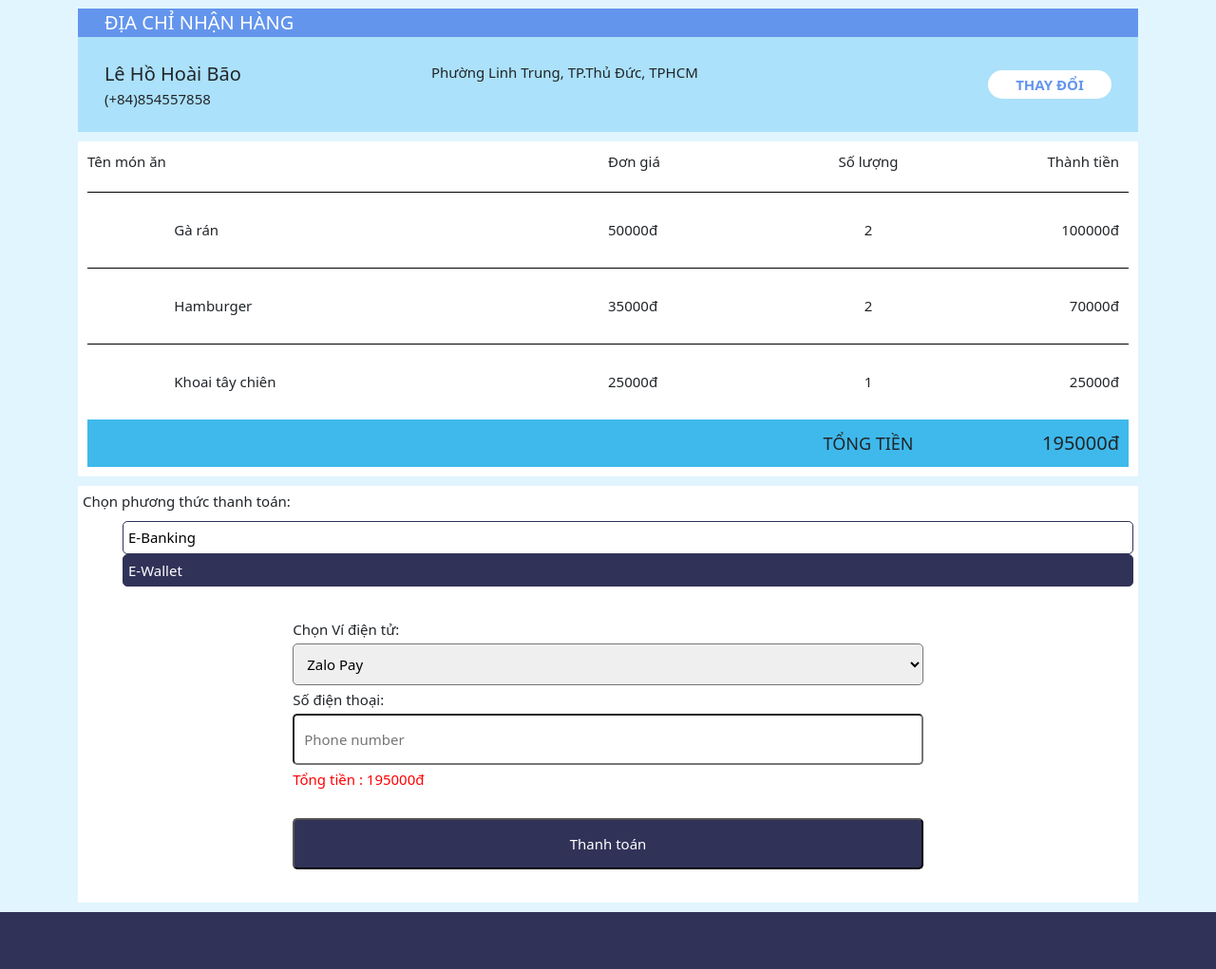
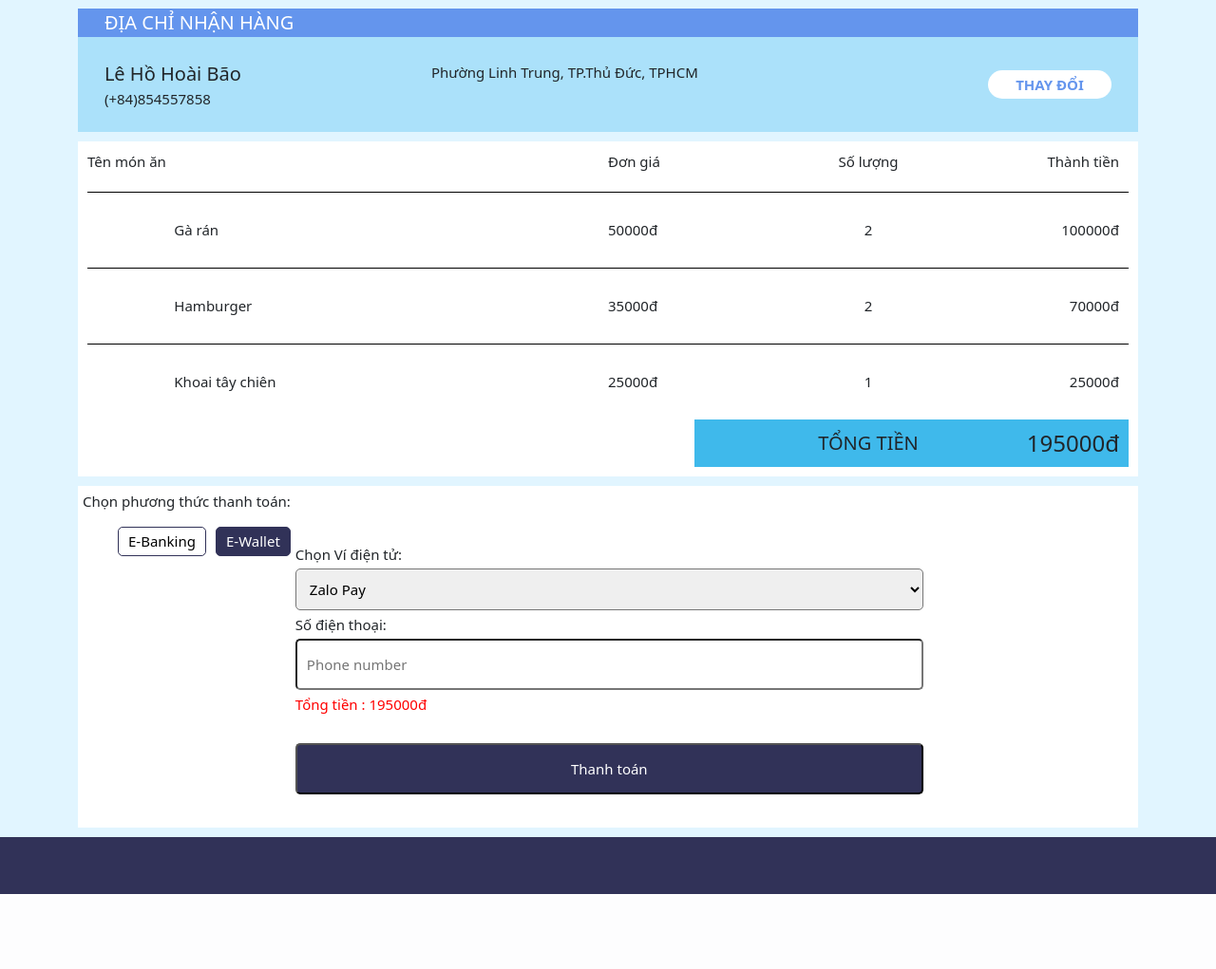
Before and after one commit to khanhtran01/Restaurant_System, a PHP site: template mvc/views/payment.html in a window 1280 px wide. Shown: the part 51-1072 px from the top of the page at 95% size. After the commit the page ends 993 px from the top, so only its background shows below. Run offline with PHP 8.4, Linux system fonts and the light colour scheme; the template is opened without the code that fills it, so the values that code supplies are empty.

Commit message:
Revert "fix payment"
This reverts commit 18b22dbed163cdba9f943169886a2d90ffb6149e.

```diff
--- a/assets/css/payment.css
+++ b/assets/css/payment.css
@@ -1,7 +1,7 @@
-* {
+/* * {
     margin: 0px;
     padding: 0px;
-}
+} */
 
 .__payment-view {
     --main--color :rgba(49,50,88,255);
@@ -13,20 +13,13 @@
     --bs-gutter-x: 0rem !important;
 }
 
-.product-img {
-    display: none;
-}
-
-.header
+/* .header
 {
-    position: fixed;
-    width: 100%;
-    top: 0;
-}
+    margin-bottom: 10px;
+} */
 
 .full-content
 {
-    margin-top: 50px;
     padding: 10px 0;
     background-color: #e1f5ff;
 }
@@ -119,6 +112,7 @@
 
 .product-list
 {
+    /* height: 200px; */
     background-color: white;
     margin: 10px 0;
     padding: 10px 10px;
@@ -158,8 +152,8 @@
 
 .__box-img
 {
-    width: 30px;
-    height: 30px;
+    width: 85px;
+    height: 65px;
 }
 
 .total
@@ -169,17 +163,22 @@
     justify-content: end;
 }
 
+.total-blank1
+{
+    background-color: white;
+}
+
 .total-text
 {
     line-height: 50px;
     text-align: center;
-    font-size: 18px;
+    font-size: 20px;
 }
 
 .total-num
 {
     line-height: 50px;
-    font-size: 20px;
+    font-size: 24px;
     text-align: right;
     padding-right: 10px;
 }
@@ -266,24 +265,22 @@
     cursor: pointer;
 }
 
-.chooseMethod
-{
+.chooseMethod{
+    margin-top: 10px;
     padding: 5px;
     background-color: white;
 }
 
-.chooseMethod--title
-{
-    padding-bottom: 10px;
-}
 .chooMethod--choose {
     list-style-type: none;
+    margin: 5px 0px 5px 15px;
 }
 
-.chooseMethod--method {
-    padding: 5px 5px;
-    margin-left: 10px;
+.chooseMethod--choose li {
+    padding: 3px 10px;
+    margin: 0px 5px;
     list-style-type: none;
+    float: left;
     color: black;
     border: solid var(--main--color) 1px;
     border-radius: 5px;
@@ -340,11 +337,3 @@ input[type=submit] {
     height: 60px;
     background-color: var(--main--color);
 }
-
-@media (min-width: 576px)
-{
-    .product-img
-    {
-        display: block;
-    }
-}
```
Also changed, not shown: assets/js/payment.js (+10 -6 lines).
